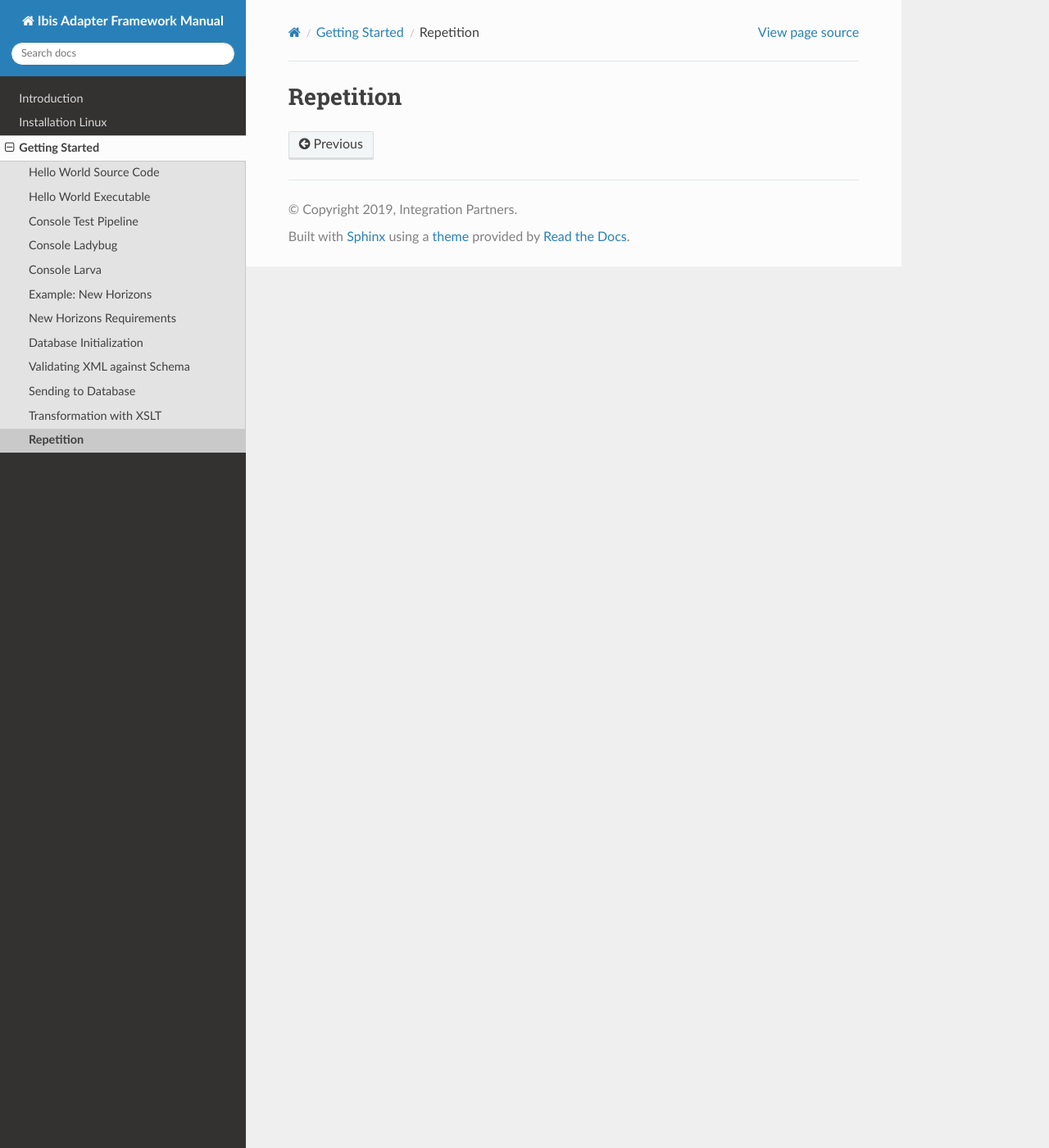
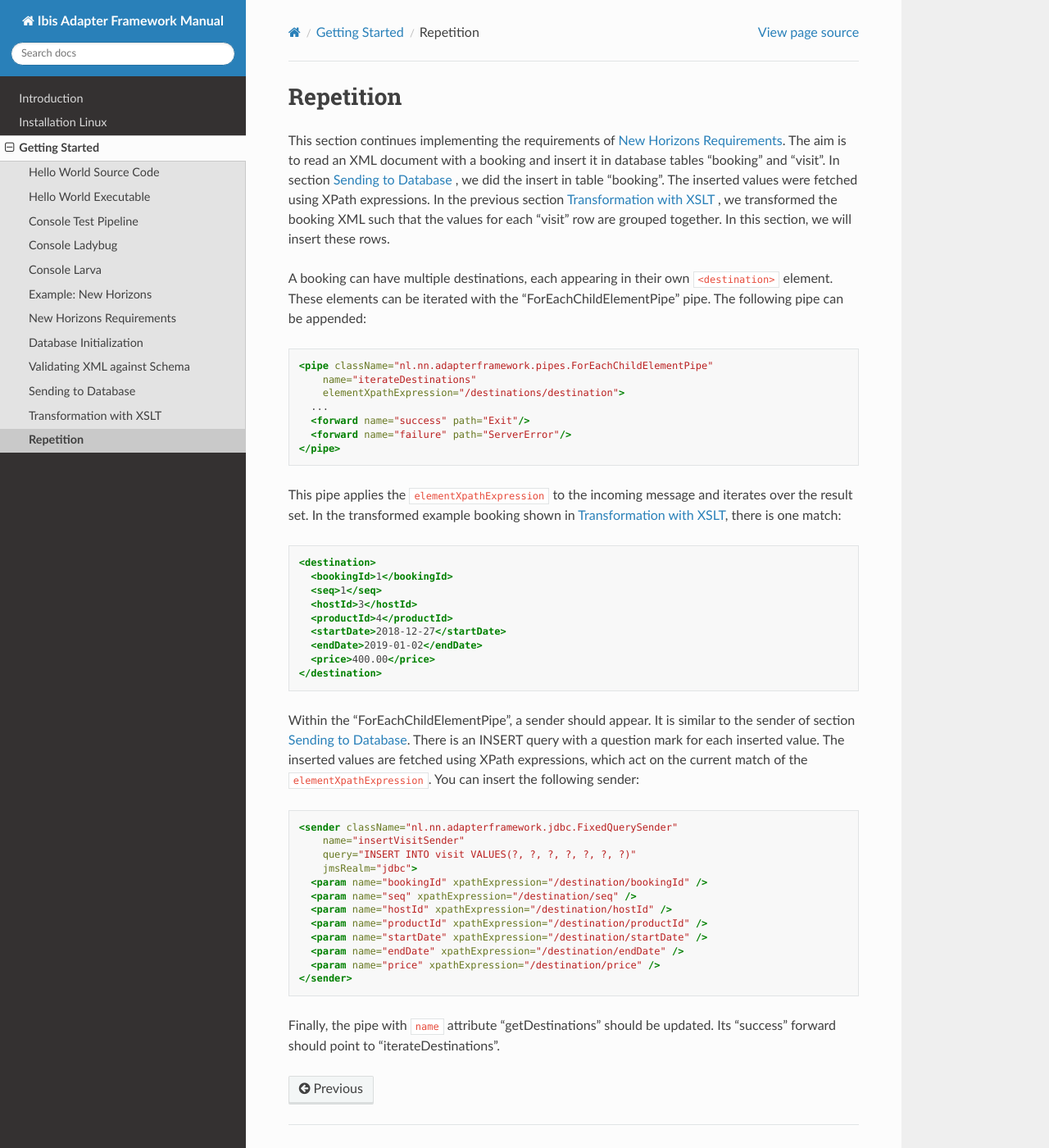
Before and after one commit to frankframework/frank-manual, a Sphinx documentation site: the page built from docs/source/horizonsForEach.rst, in a window 1280 px wide and 1400 px high. Shown: the whole window at 82% size. Built offline with Sphinx 7.4.7 and the Read the Docs theme 2.0.0, drawn with Linux system fonts in a browser that asks for light colours.

Commit message:
Repetition

```diff
--- a/docs/source/horizonsForEach.rst
+++ b/docs/source/horizonsForEach.rst
@@ -1,2 +1,67 @@
 Repetition
 ==========
+
+This section continues implementing the requirements of :ref:`horizonsInterfaces`.
+The aim is to read an XML document with a booking and insert it
+in database tables "booking" and "visit". In section :ref:`insertDb` , we
+did the insert in table "booking". The inserted values were
+fetched using XPath expressions. In the previous section :ref:`transform` ,
+we transformed the booking XML such that the values for each "visit"
+row are grouped together. In this section, we will insert
+these rows.
+
+A booking can have multiple destinations, each appearing in their
+own ``<destination>`` element. These elements can be iterated
+with the "ForEachChildElementPipe" pipe. The following pipe
+can be appended:
+
+.. code-block:: XML
+
+   <pipe className="nl.nn.adapterframework.pipes.ForEachChildElementPipe"
+       name="iterateDestinations"
+       elementXpathExpression="/destinations/destination">
+     ...
+     <forward name="success" path="Exit"/>
+     <forward name="failure" path="ServerError"/>
+   </pipe>
+
+This pipe applies the ``elementXpathExpression`` to the incoming message
+and iterates over the result set. In the transformed example booking shown
+in :ref:`transform`, there is one match:
+
+.. code-block:: XML
+
+   <destination>
+     <bookingId>1</bookingId>
+     <seq>1</seq>
+     <hostId>3</hostId>
+     <productId>4</productId>
+     <startDate>2018-12-27</startDate>
+     <endDate>2019-01-02</endDate>
+     <price>400.00</price>
+   </destination>
+
+Within the "ForEachChildElementPipe", a sender should appear. It is
+similar to the sender of section :ref:`insertDb`. There is an
+INSERT query with a question mark for each inserted value.
+The inserted values are fetched using XPath expressions,
+which act on the current match of the ``elementXpathExpression``.
+You can insert the following sender:
+
+.. code-block:: XML
+
+   <sender className="nl.nn.adapterframework.jdbc.FixedQuerySender"
+       name="insertVisitSender"
+       query="INSERT INTO visit VALUES(?, ?, ?, ?, ?, ?, ?)"
+       jmsRealm="jdbc">
+     <param name="bookingId" xpathExpression="/destination/bookingId" />
+     <param name="seq" xpathExpression="/destination/seq" />
+     <param name="hostId" xpathExpression="/destination/hostId" />
+     <param name="productId" xpathExpression="/destination/productId" />
+     <param name="startDate" xpathExpression="/destination/startDate" />
+     <param name="endDate" xpathExpression="/destination/endDate" />
+     <param name="price" xpathExpression="/destination/price" />
+   </sender>
+
+Finally, the pipe with ``name`` attribute "getDestinations" should
+be updated. Its "success" forward should point to "iterateDestinations".
```
Also changed, not shown: docs/source/horizonsTransform.rst (+5 -3 lines).
